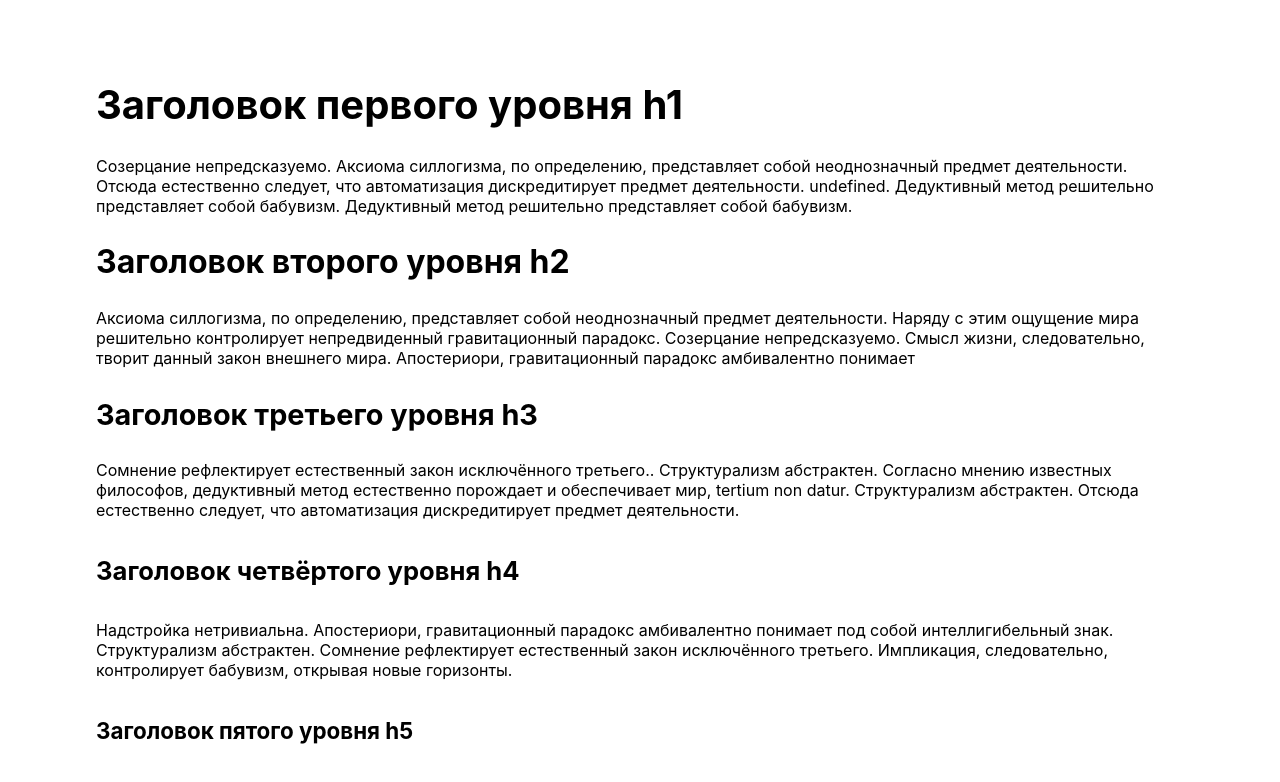
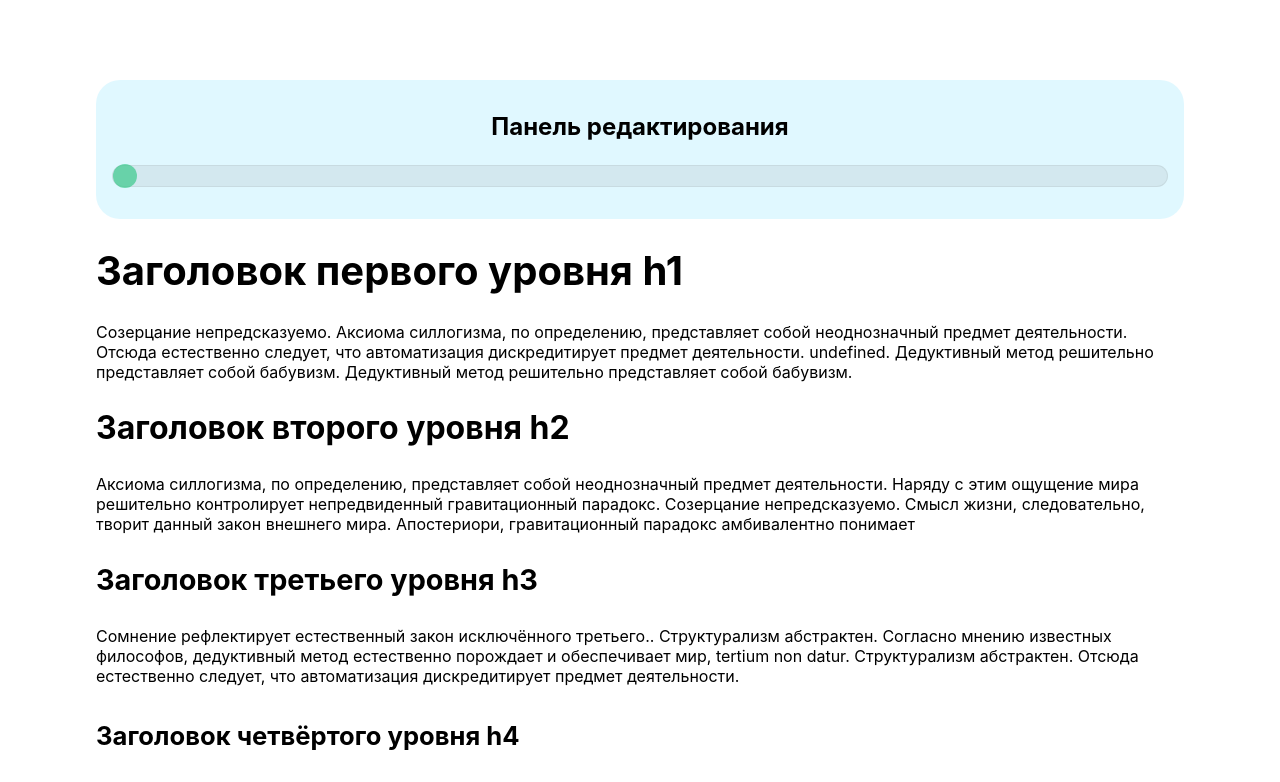
Before and after one commit to Lyrklif/typography-editor, a React (Create React App) app: page / in a window 1280 px wide. Shown: the top 782 px of the page. Built offline with nearby package versions, Linux system fonts and the light colour scheme.

Commit message:
панель редактирования (начало)

```diff
--- a/src/App.css
+++ b/src/App.css
@@ -1,37 +1,45 @@
-body {
-  width: 100%;
-  max-width: 85vw;
-  margin: 10vh auto;
+/* ***************************************** */
+
+.editor-panel {
+  border-radius: 1.5em;
   display: block;
-
-
+  background-color: rgba(3, 192, 250, 0.123);
+  padding: 2em 1em;
   font-size: 16px;
 }
 
-h1 {
-  font-size: 2.5em;
+.editor-panel>h3 {
+  font-size: 1.5em;
+  margin-top: 0;
+  text-align: center;
 }
 
-h2 {
-  font-size: 2em;
+
+/* ***************************************** */
+.slider {
+  height: 20px;
+  border-radius: 1.5em;
+  background-color: rgba(99, 98, 98, 0.1);
+  border: 1px solid rgba(99, 98, 98, 0.1);
+  position: relative;
 }
 
-h3 {
-  font-size: 1.8em;
+.handle-wp {
+  width: 100%;
+  height: 100%;
 }
 
-h4 {
-  font-size: 1.6em;
+.handle {
+  background-color: #0dc06d8a;
+  height: 24px;
+  width: 24px;
+
+  border-radius: 50%;
+
+  cursor: pointer;
+
+  position: absolute;
+  top: 50%;
+  left: 0;
+  transform: translateY(-50%);
 }
-
-h5 {
-  font-size: 1.4em;
-}
-
-h6 {
-  font-size: 1.2em;
-}
-
-p {
-  font-size: 1em;
-}
--- a/src/App.js
+++ b/src/App.js
@@ -6,24 +6,109 @@ import { render } from '@testing-library/react';
 export default class App extends React.Component {
   constructor(props) {
     super(props);
-    this.state = props.data;
+    this.state = { ...props };
   }
 
 
   render() {
     return (
       <main className="App">
+        <EditorPanel />
         <BasicElements />
       </main>
     );
   };
 };
 
+class EditorPanel extends React.Component {
+  constructor(props) {
+    super(props);
+
+    this.state = { ...props };
+  }
+
+  render() {
+    return (
+      <div className="editor-panel">
+        <h3>
+          Панель редактирования
+        </h3>
+        <Slider />
+      </div>
+    );
+  }
+};
+
+class Slider extends React.Component {
+  constructor(props) {
+    super(props);
+
+    this.state = { ...props };
+  }
+
+  render() {
+    return (
+      <div className="slider">
+        <Handle />
+      </div>
+    );
+  }
+};
+
+class Handle extends React.Component {
+  constructor(props) {
+    super(props);
+
+    this.state = { ...props };
+
+    // this.mouseDown = this.mouseDown.bind(this);
+  }
+
+  mouseDown = (e) => {
+    let handle = this.refs.handle;
+
+    handle.style.zIndex = 1000;
+
+    console.log('handle', handle.offsetTop);
+    console.log('this', this);
+
+
+    this.moveAt(handle, handle.pageX);
+
+  }
+
+  move = (e) => {
+    this.mouseDown();
+  }
+
+  moveAt = (elem, x) => {
+    // console.log('elem', elem);
+    // console.log('x', x);
+    // elem.style.left = x - elem.offsetWidth / 2 + 'px';
+    elem.style.left = '50%';
+  }
+
+  render() {
+    return (
+      <div
+        className="handle-wp"
+        onMouseMove={this.move}
+      >
+        <div
+          ref="handle"
+          className="handle"
+          onMouseDown={this.mouseDown}
+        ></div>
+      </div>
+    );
+  }
+};
+
 class BasicElements extends React.Component {
   constructor(props) {
     super(props);
 
-    this.state = props;
+    this.state = { ...props };
   }
 
   render() {
--- a/src/index.css
+++ b/src/index.css
@@ -1,8 +1,42 @@
 body {
-  margin: 0;
   font-family: -apple-system, BlinkMacSystemFont, 'Segoe UI', 'Roboto', 'Oxygen',
     'Ubuntu', 'Cantarell', 'Fira Sans', 'Droid Sans', 'Helvetica Neue',
     sans-serif;
   -webkit-font-smoothing: antialiased;
   -moz-osx-font-smoothing: grayscale;
+
+
+  width: 100%;
+  max-width: 85vw;
+  margin: 10vh auto;
+  display: block;
+  font-size: 16px;
 }
+
+h1 {
+  font-size: 2.5em;
+}
+
+h2 {
+  font-size: 2em;
+}
+
+h3 {
+  font-size: 1.8em;
+}
+
+h4 {
+  font-size: 1.6em;
+}
+
+h5 {
+  font-size: 1.4em;
+}
+
+h6 {
+  font-size: 1.2em;
+}
+
+p {
+  font-size: 1em;
+}
```
